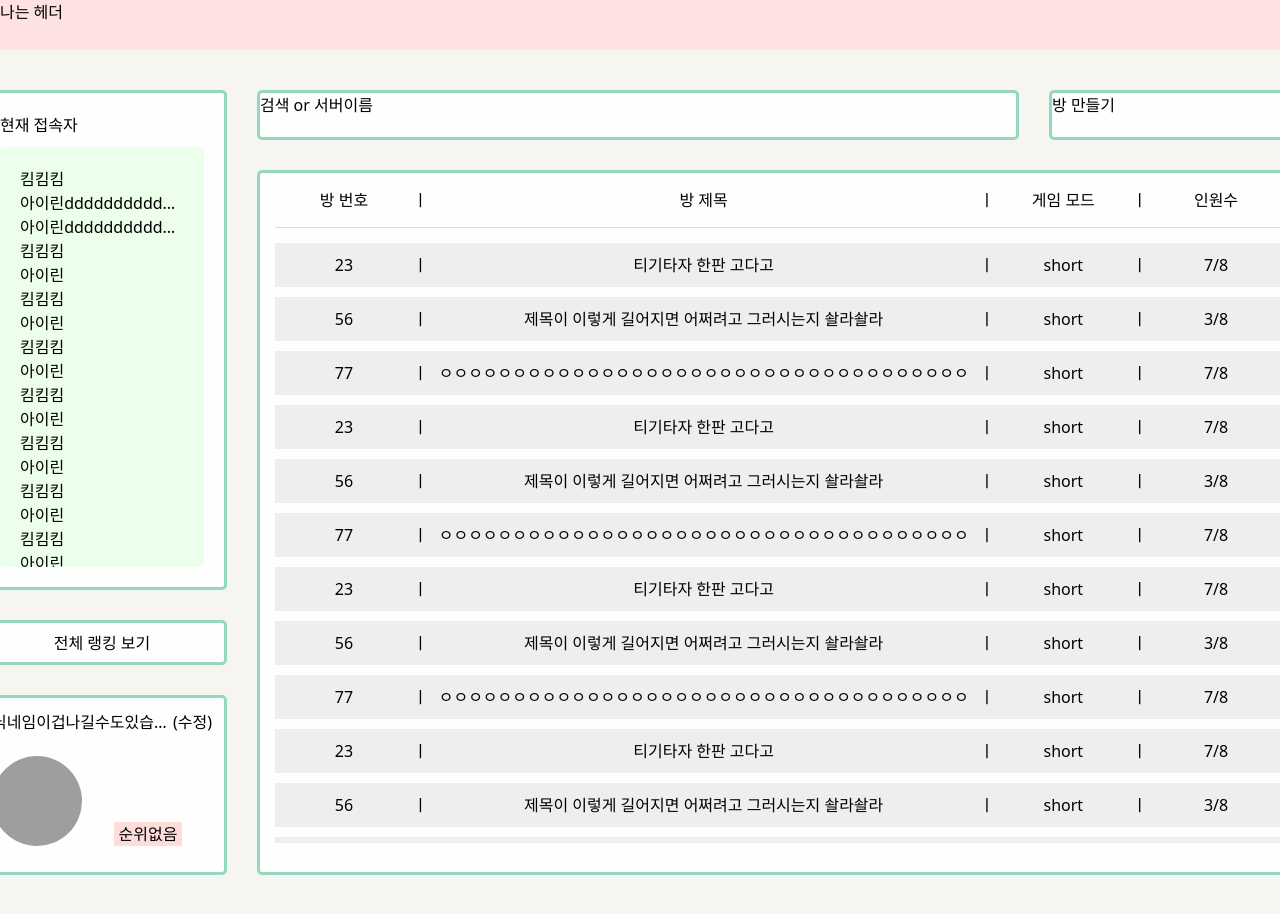
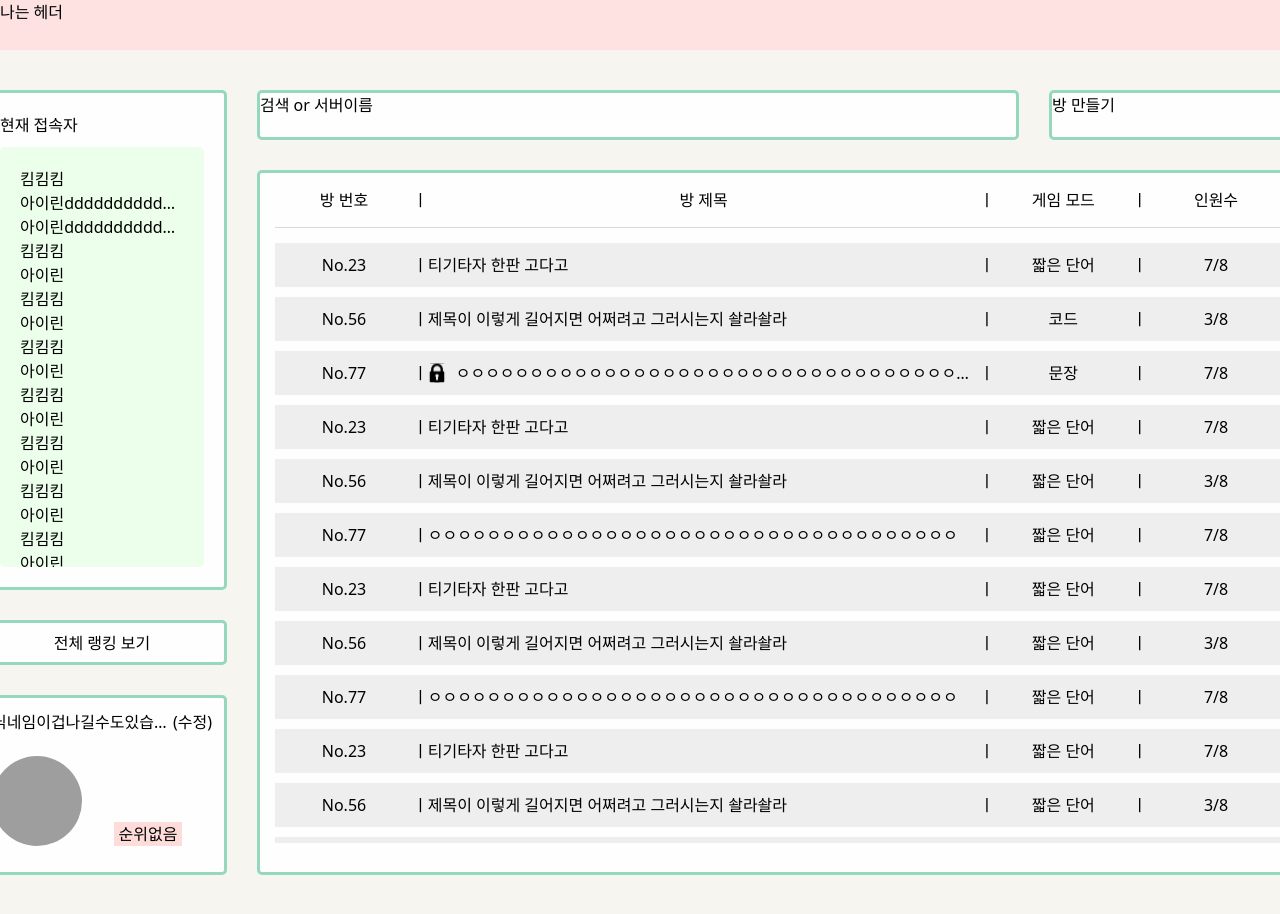
Before and after one commit to Team-E2I4/Team-E2I4-TiKiTaza-FE, a React (Vite) app: page /main in a window 1280 px wide. Shown: the top 914 px of the page. Built offline with nearby package versions, Linux system fonts and the light colour scheme; grey boxes are pictures that could not be loaded.

Commit message:
[🎨style]: 비공개방 자물쇠 svg추가

```diff
--- a/src/pages/MainPage/GameRoomList.tsx
+++ b/src/pages/MainPage/GameRoomList.tsx
@@ -1,90 +1,103 @@
 import Divider from '@/common/Divider/Divider';
-import GameRoomListItem from './GameRoonListItem';
+import GameRoomListItem, { GameRoomListItemProps } from './GameRoonListItem';
 
-const GAME_ROOM_LIST_CATRGORY = ['방 번호', '방 제목', '게임 모드', '인원수'];
+const GAME_ROOM_LIST_CATEGORY = ['방 번호', '방 제목', '게임 모드', '인원수'];
 
-const DUMMY_DATA = [
+const DUMMY_DATA: GameRoomListItemProps[] = [
   {
     roomNumber: 23,
     title: '티기타자 한판 고다고',
-    mode: 'short',
+    mode: 'word',
+    isLocked: false,
     headCount: 7,
   },
   {
     roomNumber: 56,
     title: '제목이 이렇게 길어지면 어쩌려고 그러시는지 솰라솰라',
-    mode: 'short',
+    mode: 'code',
+    isLocked: false,
     headCount: 3,
   },
   {
     roomNumber: 77,
     title:
       'ㅇㅇㅇㅇㅇㅇㅇㅇㅇㅇㅇㅇㅇㅇㅇㅇㅇㅇㅇㅇㅇㅇㅇㅇㅇㅇㅇㅇㅇㅇㅇㅇㅇㅇㅇㅇ',
-    mode: 'short',
+    mode: 'sentence',
+    isLocked: true,
     headCount: 7,
   },
   {
     roomNumber: 23,
     title: '티기타자 한판 고다고',
-    mode: 'short',
+    mode: 'word',
+    isLocked: false,
     headCount: 7,
   },
   {
     roomNumber: 56,
     title: '제목이 이렇게 길어지면 어쩌려고 그러시는지 솰라솰라',
-    mode: 'short',
+    mode: 'word',
+    isLocked: false,
     headCount: 3,
   },
   {
     roomNumber: 77,
     title:
       'ㅇㅇㅇㅇㅇㅇㅇㅇㅇㅇㅇㅇㅇㅇㅇㅇㅇㅇㅇㅇㅇㅇㅇㅇㅇㅇㅇㅇㅇㅇㅇㅇㅇㅇㅇㅇ',
-    mode: 'short',
+    mode: 'word',
+    isLocked: false,
     headCount: 7,
   },
   {
     roomNumber: 23,
     title: '티기타자 한판 고다고',
-    mode: 'short',
+    mode: 'word',
+    isLocked: false,
     headCount: 7,
   },
   {
     roomNumber: 56,
     title: '제목이 이렇게 길어지면 어쩌려고 그러시는지 솰라솰라',
-    mode: 'short',
+    mode: 'word',
+    isLocked: false,
     headCount: 3,
   },
   {
     roomNumber: 77,
     title:
       'ㅇㅇㅇㅇㅇㅇㅇㅇㅇㅇㅇㅇㅇㅇㅇㅇㅇㅇㅇㅇㅇㅇㅇㅇㅇㅇㅇㅇㅇㅇㅇㅇㅇㅇㅇㅇ',
-    mode: 'short',
+    mode: 'word',
+    isLocked: false,
     headCount: 7,
   },
   {
     roomNumber: 23,
     title: '티기타자 한판 고다고',
-    mode: 'short',
+    mode: 'word',
+    isLocked: false,
     headCount: 7,
   },
   {
     roomNumber: 56,
     title: '제목이 이렇게 길어지면 어쩌려고 그러시는지 솰라솰라',
-    mode: 'short',
+    mode: 'word',
+    isLocked: false,
     headCount: 3,
   },
   {
     roomNumber: 77,
     title:
       'ㅇㅇㅇㅇㅇㅇㅇㅇㅇㅇㅇㅇㅇㅇㅇㅇㅇㅇㅇㅇㅇㅇㅇㅇㅇㅇㅇㅇㅇㅇㅇㅇㅇㅇㅇㅇ',
-    mode: 'short',
+    mode: 'word',
+    isLocked: false,
     headCount: 7,
   },
   {
     roomNumber: 77,
     title:
       'ㅇㅇㅇㅇㅇㅇㅇㅇㅇㅇㅇㅇㅇㅇㅇㅇㅇㅇㅇㅇㅇㅇㅇㅇㅇㅇㅇㅇㅇㅇㅇㅇㅇㅇㅇㅇ',
-    mode: 'short',
+    mode: 'word',
+    isLocked: false,
     headCount: 7,
   },
 ];
@@ -94,7 +107,7 @@ const GameRoomList = () => {
     <article className='bg-white rounded-[0.5rem] border-solid border-[0.3rem] border-green-100 row-start-2 col-start-1 col-span-2'>
       <ul className='flex flex-col items-center p-[1.5rem] gap-[1rem]'>
         <li className='flex w-full'>
-          {GAME_ROOM_LIST_CATRGORY.map((category, i) => (
+          {GAME_ROOM_LIST_CATEGORY.map((category, i) => (
             <>
               <span
                 key={category}
@@ -108,15 +121,18 @@ const GameRoomList = () => {
         <Divider />
         <li className='w-full'>
           <ul className='w-full flex flex-col gap-[1rem] max-h-[60rem] overflow-y-auto scrollbar-hide'>
-            {DUMMY_DATA.map(({ roomNumber, title, mode, headCount }) => (
+            {DUMMY_DATA.map(
+              ({ roomNumber, title, isLocked, mode, headCount }) => (
                 <GameRoomListItem
                   key={roomNumber}
+                  isLocked={isLocked}
                   roomNumber={roomNumber}
                   title={title}
                   mode={mode}
                   headCount={headCount}
                 />
-            ))}
+              )
+            )}
           </ul>
         </li>
       </ul>
--- a/src/pages/MainPage/GameRoonListItem.tsx
+++ b/src/pages/MainPage/GameRoonListItem.tsx
@@ -1,37 +1,49 @@
-import { useMemo } from 'react';
-
-interface GameRoomListItemProps {
+import locked from '@/asssets/locked.svg';
+export interface GameRoomListItemProps {
   roomNumber: number;
   title: string;
-  mode: string;
+  isLocked: boolean;
+  mode: 'word' | 'sentence' | 'code';
   headCount: number;
 }
 
 const MAX_ROOM_HEAD_COUNT = 8;
 
+const MODE_TYPE = {
+  word: '짧은 단어',
+  sentence: '문장',
+  code: '코드',
+};
+
 const GameRoomListItem = ({
   roomNumber,
   title,
+  isLocked = false,
   mode,
   headCount,
 }: GameRoomListItemProps) => {
-  const arrayedProps = useMemo(
-    () => [roomNumber, title, mode, headCount],
-    [roomNumber, title, mode, headCount]
-  );
-
   return (
     <li className='flex w-full py-[1rem] bg-gray-10 hover:bg-coral-50 cursor-pointer'>
-      {arrayedProps.map((category, i) => (
-        <>
-          <span
-            key={category}
-            className={`text-center truncate ${i === 1 ? 'flex-[4_0_0]' : 'flex-1'}`}>
-            {i === 3 ? `${category}/${MAX_ROOM_HEAD_COUNT}` : `${category}`}
-          </span>
-          {i !== arrayedProps.length - 1 && <span>ㅣ</span>}
-        </>
-      ))}
+      <span className='text-center truncate flex-1'>{`No.${roomNumber}`}</span>
+      <span>ㅣ</span>
+      <span className='text-center truncate flex-[4_0_0] flex'>
+        {isLocked ? (
+          <>
+            <img
+              src={locked}
+              alt='비공개'
+              className='mr-[1rem]'
+            />
+            <span className='truncate'>{title}</span>
+          </>
+        ) : (
+          <span className='truncate'>{title}</span>
+        )}
+      </span>
+      <span>ㅣ</span>
+      <span className='text-center truncate flex-1'>{MODE_TYPE[mode]}</span>
+      <span>ㅣ</span>
+      <span className='text-center truncate flex-1'>{`${headCount}/${MAX_ROOM_HEAD_COUNT}`}</span>
     </li>
   );
 };
```
Also changed, not shown: src/asssets/locked.svg (added). Lines whose indentation alone changed are shown as unchanged.
